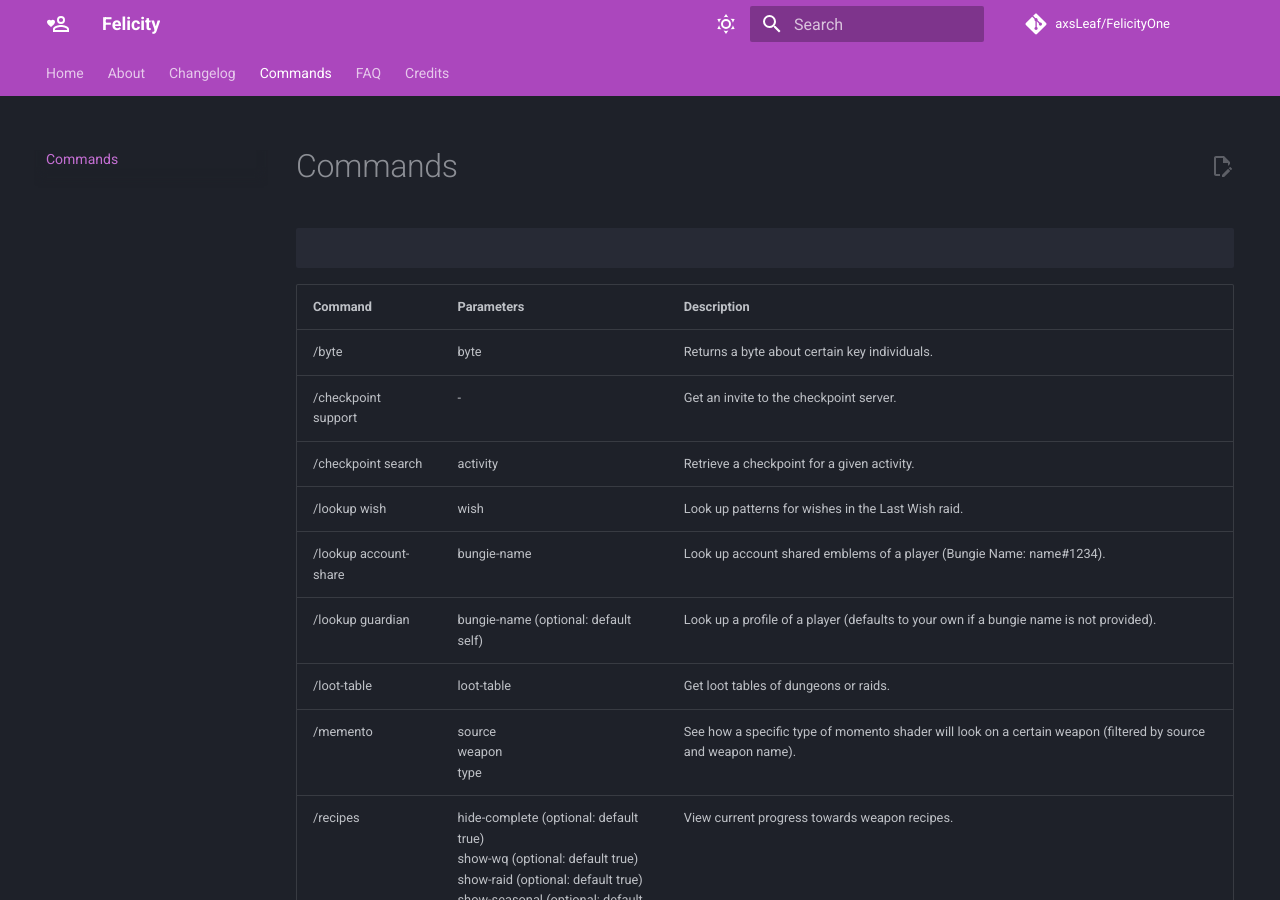
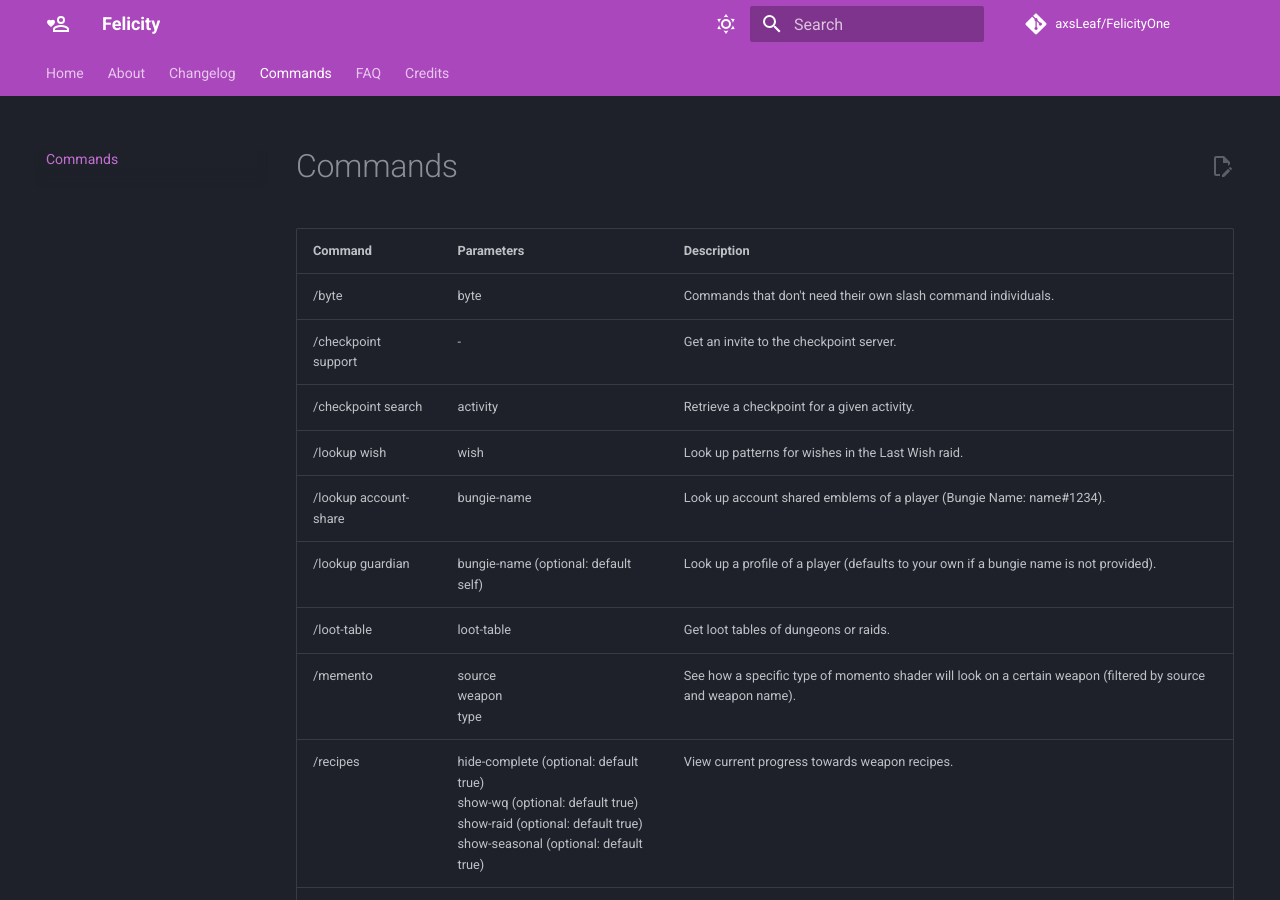
Before and after one commit to devFelicity/Felicity, an MkDocs documentation site: the page built from docs/commands.md, in a window 1280 px wide and 900 px high. Built offline with MkDocs 1.6.1 and Material for MkDocs 9.7.7, drawn with Linux system fonts in a browser that asks for light colours; comment, search, counter and statistics services are not loaded.

Commit message:
Update /byte

```diff
--- a/docs/commands.md
+++ b/docs/commands.md
@@ -4,7 +4,7 @@
 
 | **Command**           	| **Parameters**                                                                                                                                             	| **Description**                                                                                                            	|
 |-----------------------	|------------------------------------------------------------------------------------------------------------------------------------------------------------	|----------------------------------------------------------------------------------------------------------------------------	|
-| /byte                 	| byte                                                                                                                                                       	| Returns a byte about certain key individuals.                                                                              	|
+| /byte                 	| byte                                                                                                                                                       	| Commands that don't need their own slash command individuals.                                                                              	|
 | /checkpoint support   	| -                                                                                                                                                          	| Get an invite to the checkpoint server.                                                                                    	|
 | /checkpoint search    	| activity                                                                                                                                                   	| Retrieve a checkpoint for a given activity.                                                                                	|
 | /lookup wish          	| wish                                                                                                                                                       	| Look up patterns for wishes in the Last Wish raid.                                                                         	|
```
